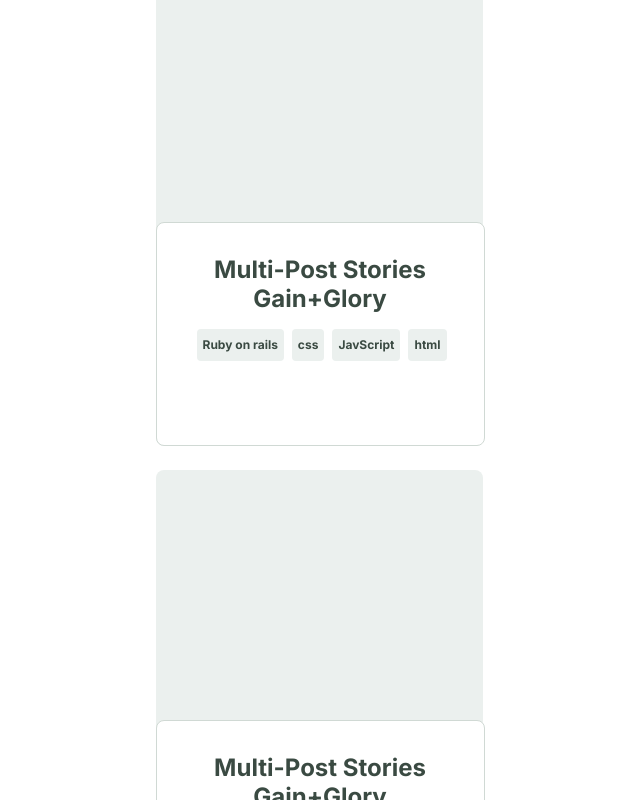
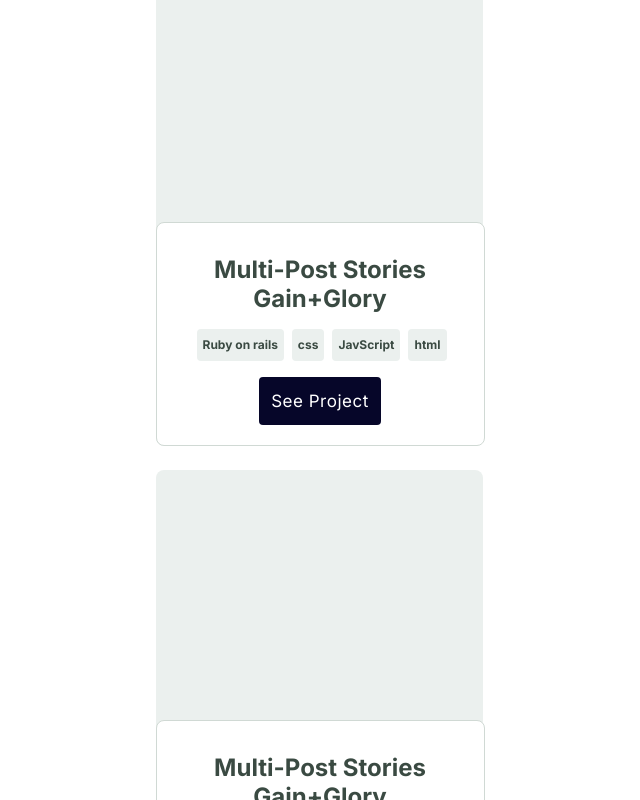
Before and after one commit to Draxeytina/react-portfolio, a plain HTML site: page index.html in a window 1280 px wide. In both pictures the pointer is over the button 643 px from the left and 1165 px from the top of the page. Shown: the part 765-1565 px from the top of the page, without its empty margins (323-963 px from the left). Drawn offline with Linux system fonts and the light colour scheme.

Commit message:
restored blue hover color

```diff
--- a/styles.css
+++ b/styles.css
@@ -415,5 +415,5 @@
 }
 
 .highlight:hover {
-  background-color: #fff !important;
+  background-color: rgb(6, 6, 41) !important;
 }
```
